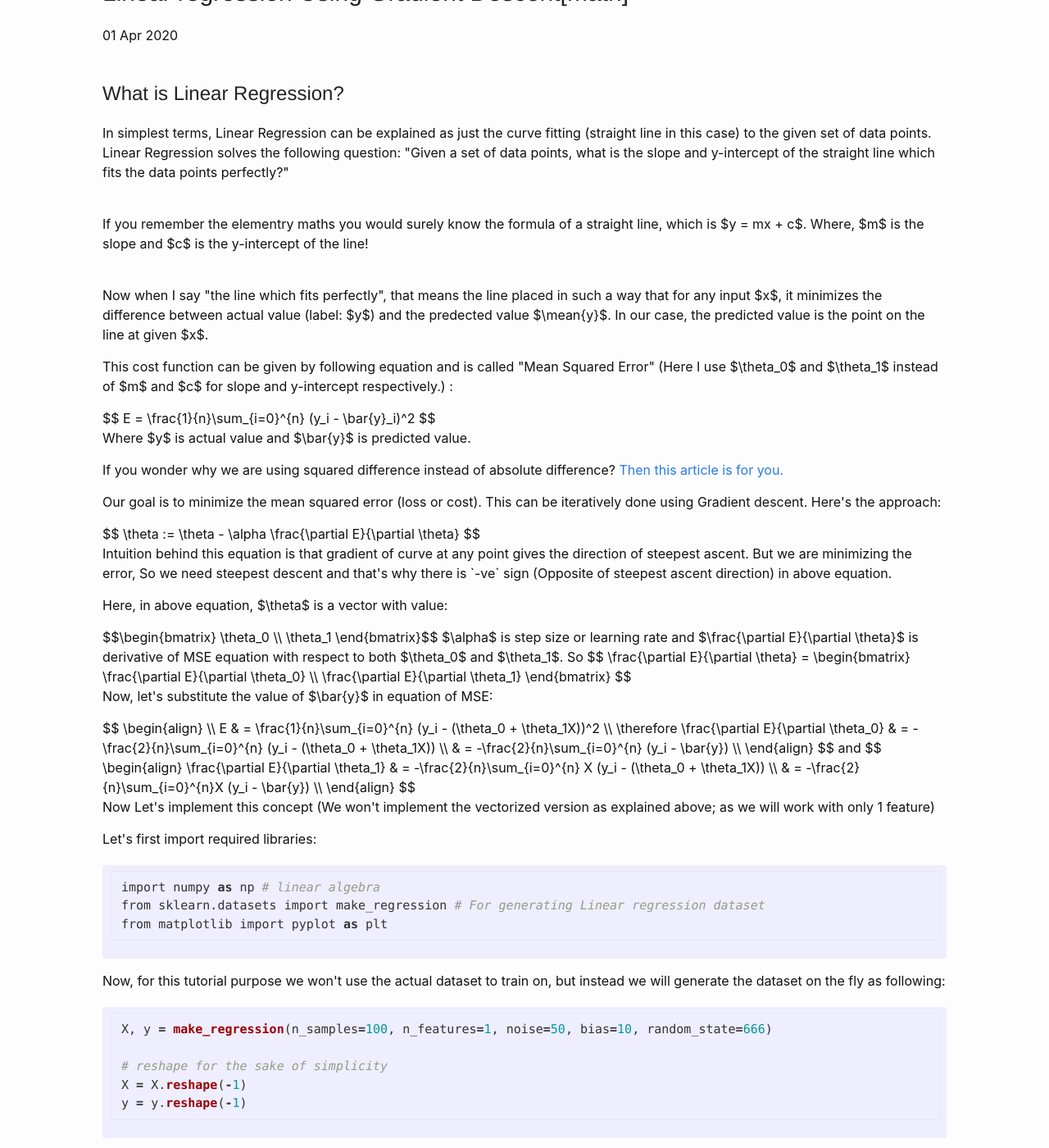
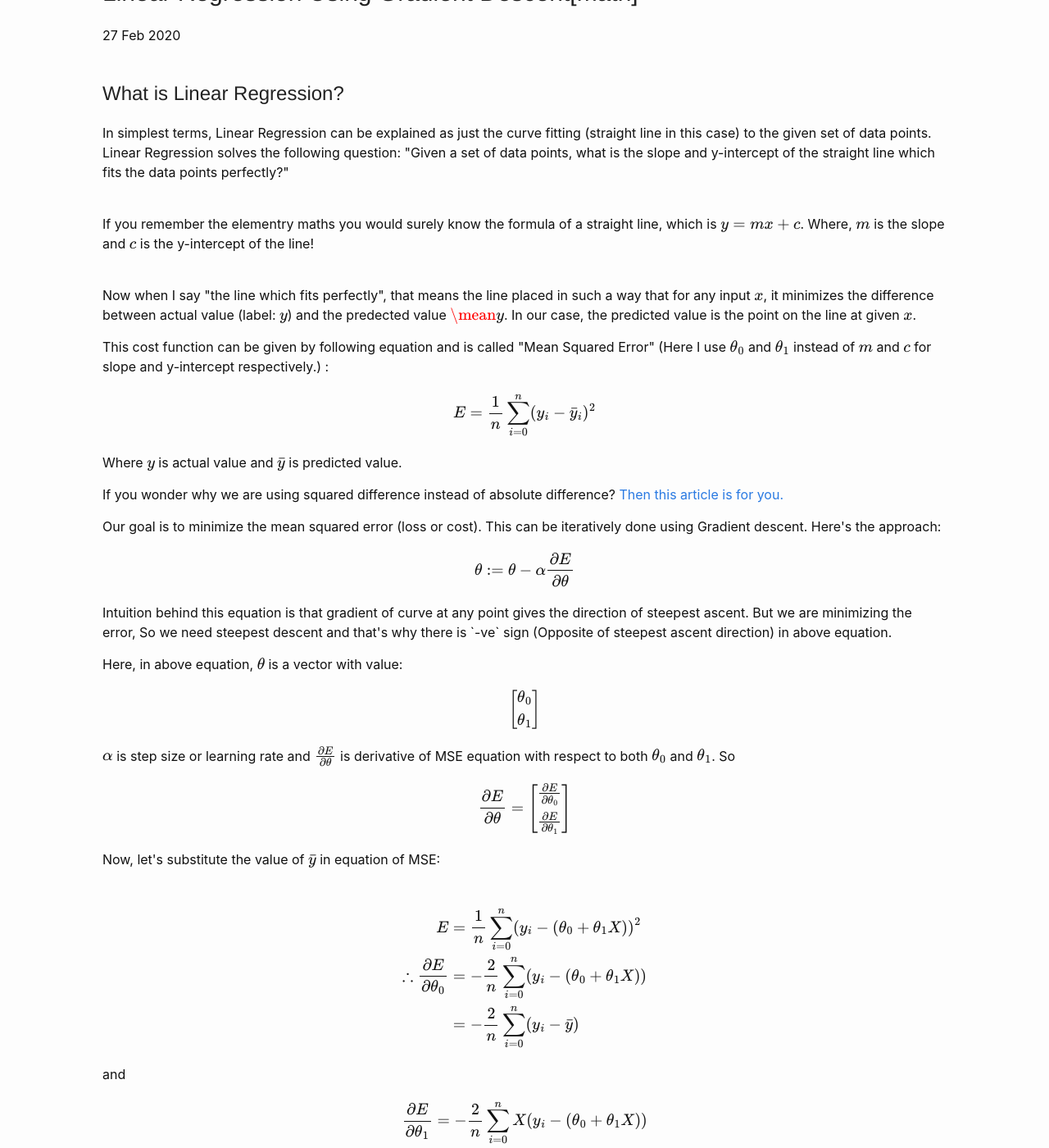
Before and after one commit to Kaushal28/kaushal28.github.io, a Jekyll site: the page built from _posts/2020-02-27-Linear-Regression-Using-Gradient-Descent[MATH].html, in a window 1280 px wide and 1400 px high, scrolled down 196 px. Shown: the whole window at 82% size. Built offline with Jekyll 4.4.1, drawn with Linux system fonts in a browser that asks for light colours; formulas are drawn with MathJax 3; comment, search, counter and statistics services are not loaded; some of the changed lines change nothing that is shown; some of the changed text lies outside the part shown.

Commit message:
Update and rename 2020-04-01-Linear Regression-Using-Gradient-Descent[MATH].html to 2020-02-27-Linear-Regression-Using-Gradient-Descent[MATH].html

```diff
--- a/_posts/2020-04-01-Linear Regression-Using-Gradient-Descent[MATH].html
+++ b/_posts/2020-02-27-Linear-Regression-Using-Gradient-Descent[MATH].html
@@ -5,6 +5,16 @@ comments: true
 images:
   - url: /assets/Math.jpg
 ---
+
+<script type="text/x-mathjax-config">
+    MathJax.Hub.Config({
+      tex2jax: {
+        skipTags: ['script', 'noscript', 'style', 'textarea', 'pre'],
+        inlineMath: [['$','$']]
+      }
+    });
+  </script>
+<script src="https://cdn.mathjax.org/mathjax/latest/MathJax.js?config=TeX-AMS-MML_HTMLorMML" type="text/javascript"></script>
 
 <br/>
 <h2>What is Linear Regression?</h2>
@@ -130,3 +140,35 @@ plt.show()
 
 <p> Which should look similar to following plot: </p>
 <img src='/assets/scatter2.png'></img>
+
+<br>
+<div id="disqus_thread"></div>
+<script>
+
+/**
+*  RECOMMENDED CONFIGURATION VARIABLES: EDIT AND UNCOMMENT THE SECTION BELOW TO INSERT DYNAMIC VALUES FROM YOUR PLATFORM OR CMS.
+*  LEARN WHY DEFINING THESE VARIABLES IS IMPORTANT: https://disqus.com/admin/universalcode/#configuration-variables*/
+/*
+var disqus_config = function () {
+this.page.url = PAGE_URL;  // Replace PAGE_URL with your page's canonical URL variable
+this.page.identifier = PAGE_IDENTIFIER; // Replace PAGE_IDENTIFIER with your page's unique identifier variable
+};
+*/
+(function() { // DON'T EDIT BELOW THIS LINE
+var d = document, s = d.createElement('script');
+s.src = 'https://kaushal28-github-io.disqus.com/embed.js';
+s.setAttribute('data-timestamp', +new Date());
+(d.head || d.body).appendChild(s);
+})();
+</script>
+<noscript>Please enable JavaScript to view the <a href="https://disqus.com/?ref_noscript">comments powered by Disqus.</a></noscript>
+
+<!-- Global site tag (gtag.js) - Google Analytics -->
+<script async src="https://www.googletagmanager.com/gtag/js?id=UA-162164038-1"></script>
+<script>
+  window.dataLayer = window.dataLayer || [];
+  function gtag(){dataLayer.push(arguments);}
+  gtag('js', new Date());
+
+  gtag('config', 'UA-162164038-1');
+</script>
```
